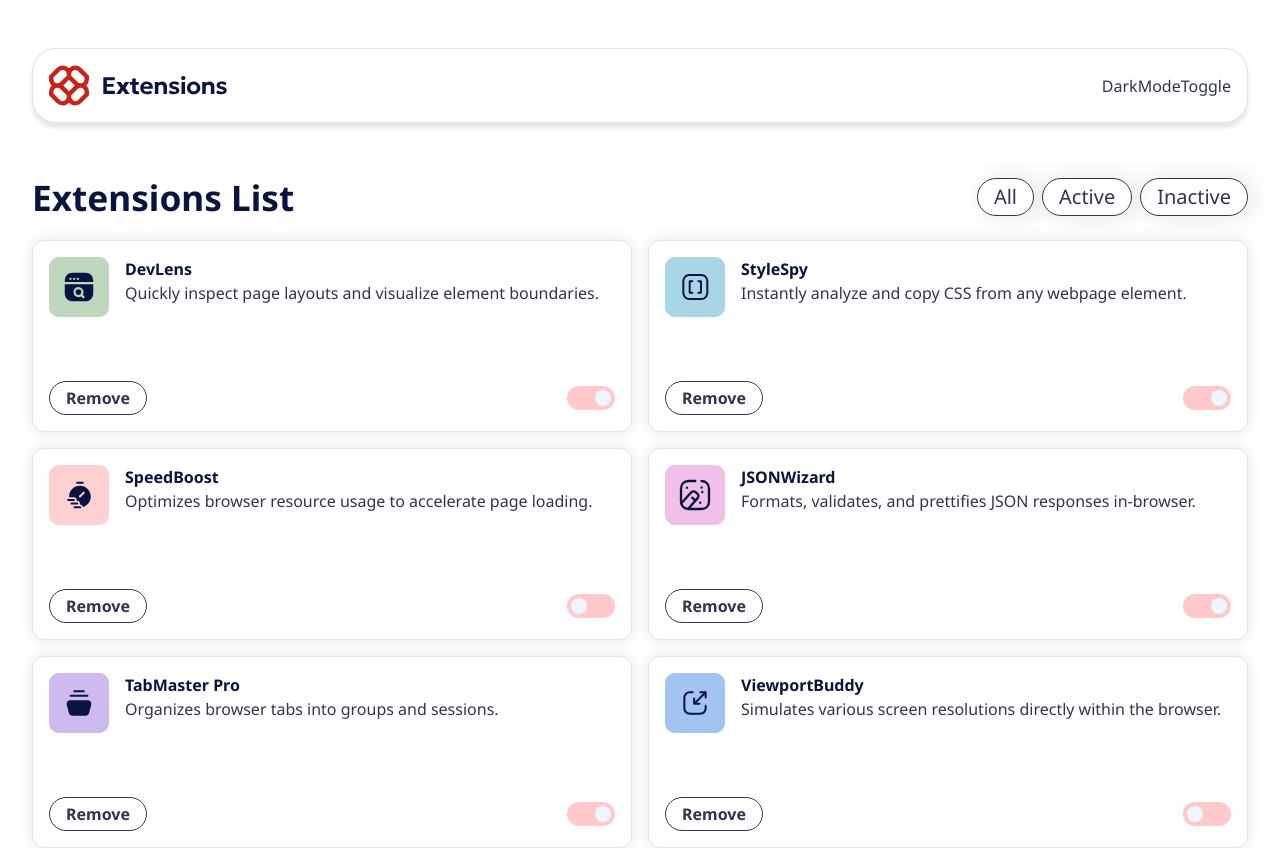
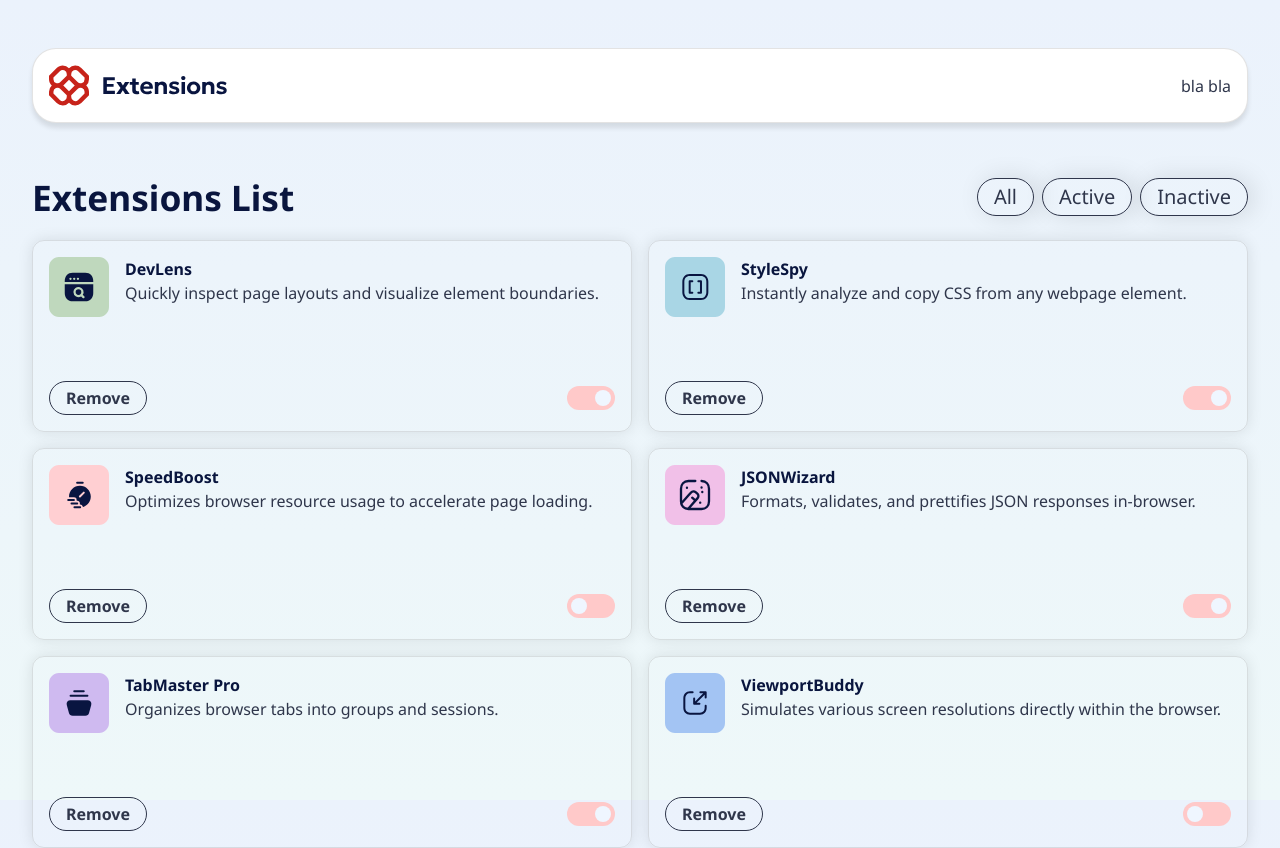
Before and after one commit to lilKriT/fem-browser-extension-manager-ui, a Next.js app: page / in a window 1280 px wide. Shown: the top 848 px of the page. Built offline with nearby package versions, Linux system fonts and the light colour scheme.

Commit message:
Working on dark mode.

```diff
--- a/app/_components/DarkModeToggle.tsx
+++ b/app/_components/DarkModeToggle.tsx
@@ -1,5 +1,33 @@
+"use client";
+
+import { useEffect, useState } from "react";
+
 const DarkModeToggle = () => {
-  return <div>DarkModeToggle</div>;
+  const [theme, setTheme] = useState<"light" | "dark">("light");
+
+  useEffect(() => {
+    const saved = localStorage.getItem("theme");
+
+    if (saved === "dark") {
+      setTheme("dark");
+      document.documentElement.classList.add("dark");
+    }
+
+    return () => {};
+  }, []);
+
+  const toggleMode = () => {
+    console.log("Changing mode");
+
+    const next = theme === "dark" ? "light" : "dark";
+    setTheme(next);
+    localStorage.setItem("theme", next);
+
+    // Class based
+    document.documentElement.classList.toggle("dark", next === "dark");
+  };
+
+  return <button onClick={toggleMode}>bla bla</button>;
 };
 
 export default DarkModeToggle;
--- a/app/globals.css
+++ b/app/globals.css
@@ -33,8 +33,8 @@
   --color-dark-to: hsl(226.9, 75.3%, 14.3%);
 
   /* Now semantics - lets minimize it*/
-  --color-bg-gradient-from: var(--color-light-from);
-  --color-bg-gradient-to: var(--color-light-to);
+  --color-background-from: var(--color-light-from);
+  --color-background-to: var(--color-light-to);
 
   --color-surface: var(--color-white);
   --color-border: var(--color-neutral-400);
```
